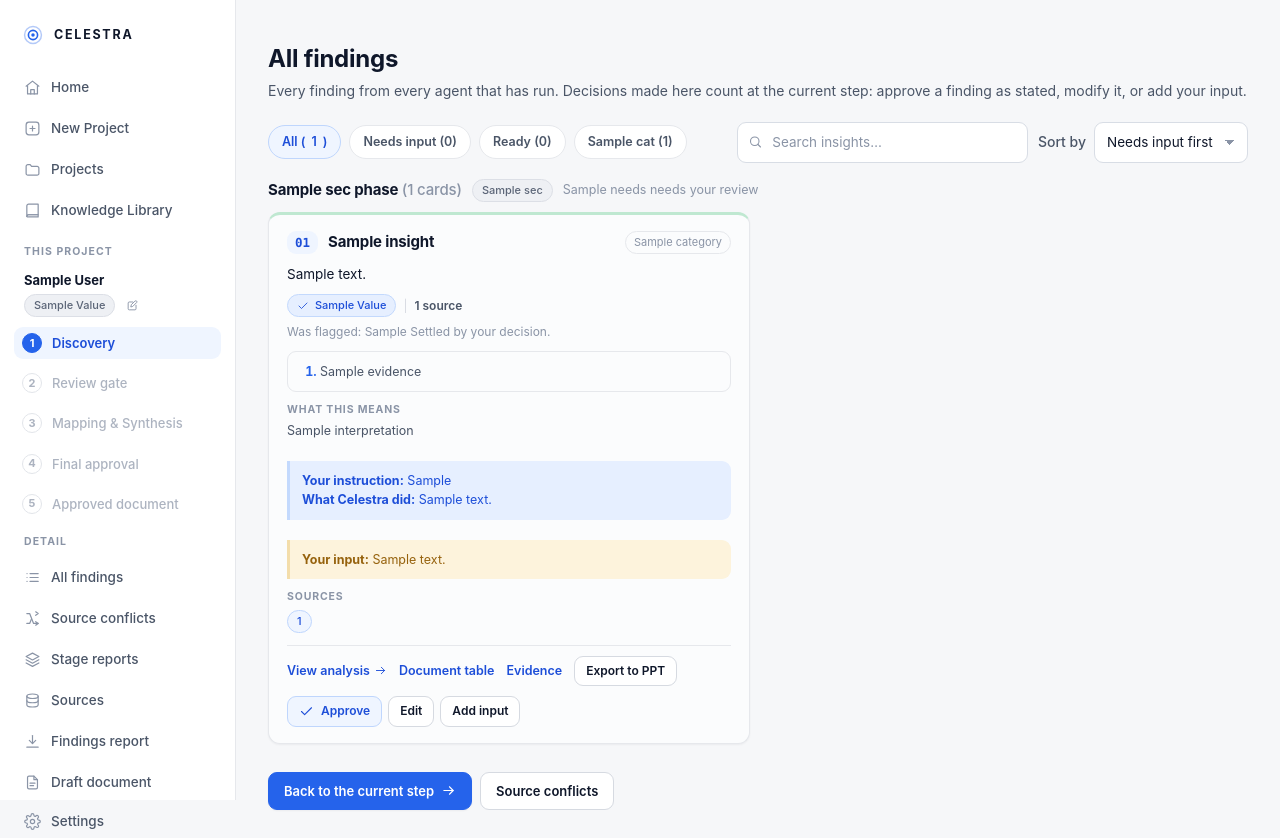
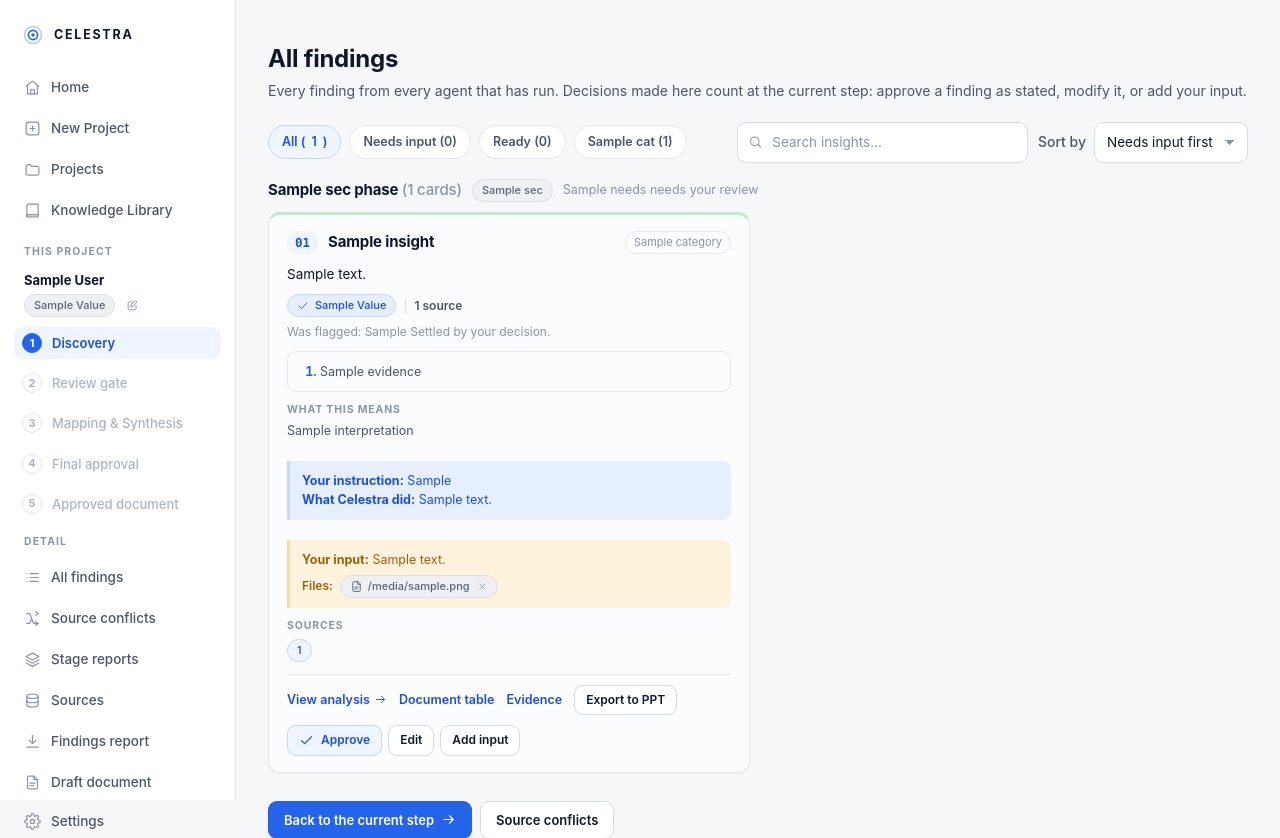
Before and after one commit to tomayu157-a11y/lot_claims_desk, a FastAPI app: template celestra/templates/insights.html in a window 1280 px wide. Shown: the top 838 px of the page. Run offline with FastAPI, Linux system fonts and the light colour scheme; the template is opened without the code that fills it: most values are stand-ins (such as "Sample title", 1, 10 or a date in 2020); some libraries are stand-ins or nearby versions.

Commit message:
feat: reviewer files as pills on the insight card, removable until locked

```diff
--- a/celestra/static/css/app.css
+++ b/celestra/static/css/app.css
@@ -366,6 +366,23 @@ hr { border: 0; border-top: 1px solid var(--border); margin: 26px 0; }
   color: var(--primary-text);
 }
 .chip-row { display: flex; flex-wrap: wrap; gap: 7px; align-items: center; }
+
+/* reviewer file pills */
+.chip-rose { background: var(--rose-soft); border-color: var(--rose-border); color: var(--rose-ink); }
+.chip-file { max-width: 100%; gap: 5px; }
+.chip-file-icon { display: inline-flex; flex: none; }
+.chip-file-icon .spinner { width: 11px; height: 11px; }
+.chip-file-name { overflow: hidden; text-overflow: ellipsis; min-width: 0; }
+.chip-file-x {
+  display: inline-flex; border: 0; background: none; padding: 0; margin-left: 2px;
+  color: inherit; opacity: .65; cursor: pointer;
+}
+.chip-file-x:hover, .chip-file-x:focus-visible { opacity: 1; }
+.chip-file.is-removing { opacity: .55; }
+.chip-file.is-removing .chip-file-name { text-decoration: line-through; }
+.chip-file.is-failed { border-color: var(--rose-ink); }
+.review-files { margin-top: 6px; }
+.review-files-label { font-size: 12px; font-weight: 600; }
 
 .tier {
   display: inline-flex; align-items: center;
--- a/celestra/static/js/app.js
+++ b/celestra/static/js/app.js
@@ -764,6 +764,8 @@
     on(document, 'click', '[data-action-url]', async function (ev, btn) {
       ev.preventDefault();
       if (btn.disabled) return;
+      var confirmText = btn.getAttribute('data-confirm');
+      if (confirmText && !window.confirm(confirmText)) return;
       var payload = payloadFor(btn);
       var required = btn.getAttribute('data-requires-field');
       if (required && !String(payload[required] || '').trim()) {
--- /dev/null
+++ b/celestra/templates/partials/file_pill.html
@@ -0,0 +1,31 @@
+{# ---------------------------------------------------------------------------
+   One attached reviewer file as a pill: a type icon, the first 50 characters
+   of the name, the full name and details on hover, and an optional remove.
+     remove_url  card pill: posts the removal (after a confirm) and swaps `swap`
+     local       dialog pill: the dialog script removes it when input is attached
+   --------------------------------------------------------------------------- #}
+{% from "partials/icons.html" import icon %}
+
+{% macro file_pill(f, remove_url='', swap='', local=false) -%}
+{%- set style = {'pdf': ('file-pdf', 'rose'), 'docx': ('file-word', 'blue'),
+                 'md': ('file-markdown', 'purple'), 'txt': ('file-text', 'slate')}.get(f.kind, ('file-text', 'slate')) -%}
+{%- set short = f.filename if f.filename | length <= 50 else f.filename[:50] ~ '…' -%}
+{%- set kb = [((f.size_bytes / 1024) | round(0, 'ceil')) | int, 1] | max -%}
+{%- set parts = [f.filename, f.kind | upper, kb ~ ' KB'] -%}
+{%- if f.pages_total -%}{%- set _ = parts.append(f.pages_read ~ ' of ' ~ f.pages_total ~ ' pages read') -%}{%- endif -%}
+{%- if f.truncated -%}{%- set _ = parts.append('cut at ~20k tokens') -%}{%- endif -%}
+{%- set detail = parts | join(' · ') -%}
+<span class="chip chip-sm chip-file chip-{{ style[1] }}" title="{{ detail }}"
+      data-file-id="{{ f.id }}" data-file-name="{{ f.filename }}"{% if local %} data-existing{% endif %}>
+  <span class="chip-file-icon" aria-hidden="true">{{ icon(style[0], 13) }}</span>
+  <span class="chip-file-name" aria-hidden="true">{{ short }}</span>
+  <span class="visually-hidden">{{ detail }}</span>
+  {%- if remove_url %}
+  <button type="button" class="chip-file-x" aria-label="Remove {{ f.filename }}"
+          data-action-url="{{ remove_url }}" data-swap="{{ swap }}"
+          data-confirm="Remove {{ short }} from this finding? Research that already used it isn't re-run.">{{ icon('x', 11) }}</button>
+  {%- elif local %}
+  <button type="button" class="chip-file-x" aria-label="Remove {{ f.filename }}" data-file-remove>{{ icon('x', 11) }}</button>
+  {%- endif %}
+</span>
+{%- endmacro %}
--- a/celestra/templates/partials/icons.html
+++ b/celestra/templates/partials/icons.html
@@ -25,6 +25,9 @@
   'info': '<circle cx="12" cy="12" r="9"/><path d="M12 11v5"/><path d="M12 7.8h.01"/>',
   'external': '<path d="M13.5 4.5H19.5V10.5"/><path d="M19.5 4.5 11 13"/><path d="M18.5 14.5v4a2 2 0 0 1-2 2h-11a2 2 0 0 1-2-2v-11a2 2 0 0 1 2-2h4"/>',
   'file-text': '<path d="M14 3H7a2 2 0 0 0-2 2v14a2 2 0 0 0 2 2h10a2 2 0 0 0 2-2V8Z"/><path d="M14 3v5h5"/><path d="M8.5 13h7"/><path d="M8.5 16.5h5"/>',
+  'file-pdf': '<path d="M14 3H7a2 2 0 0 0-2 2v14a2 2 0 0 0 2 2h10a2 2 0 0 0 2-2V8Z"/><path d="M14 3v5h5"/><path d="M9.5 18v-5h2a1.5 1.5 0 0 1 0 3h-2"/>',
+  'file-word': '<path d="M14 3H7a2 2 0 0 0-2 2v14a2 2 0 0 0 2 2h10a2 2 0 0 0 2-2V8Z"/><path d="M14 3v5h5"/><path d="m8.5 13 1.2 5 1.8-4 1.8 4 1.2-5"/>',
+  'file-markdown': '<path d="M14 3H7a2 2 0 0 0-2 2v14a2 2 0 0 0 2 2h10a2 2 0 0 0 2-2V8Z"/><path d="M14 3v5h5"/><path d="M8 18v-5l2 2.5 2-2.5v5"/><path d="M15.5 13v5"/><path d="m14 16.5 1.5 1.5 1.5-1.5"/>',
   'layers': '<path d="m12 3 9 4.8-9 4.8-9-4.8Z"/><path d="m3 12.4 9 4.8 9-4.8"/><path d="m3 16.9 9 4.8 9-4.8"/>',
   'chevron-right': '<path d="m9.5 5.5 6.5 6.5-6.5 6.5"/>',
   'arrow-right': '<path d="M4.5 12h15"/><path d="m13.5 6 6 6-6 6"/>',
--- a/celestra/templates/partials/insight_card.html
+++ b/celestra/templates/partials/insight_card.html
@@ -6,6 +6,7 @@
    --------------------------------------------------------------------------- #}
 {% from "partials/icons.html" import icon %}
 {% from "partials/macros.html" import source_name_chips, review_chip, enum_value %}
+{% from "partials/file_pill.html" import file_pill %}
 
 {%- set rid = (run.id if run is defined and run else insight.run_id) -%}
 {%- set conf = enum_value(insight.confidence) -%}
@@ -114,8 +115,20 @@
     {% if insight.revision_note %}<br><strong>What Celestra did:</strong> {{ insight.revision_note }}{% endif %}
   </div>
   {% endif %}
-  {% if insight.reviewer_input %}
-  <div class="review-note is-input"><strong>Your input:</strong> {{ insight.reviewer_input }}</div>
+  {% if insight.reviewer_input or insight.reviewer_files %}
+  <div class="review-note is-input">
+    {% if insight.reviewer_input %}<strong>Your input:</strong> {{ insight.reviewer_input }}{% endif %}
+    {% if insight.reviewer_files %}
+    <div class="chip-row review-files">
+      <span class="review-files-label">Files:</span>
+      {% for f in insight.reviewer_files %}
+      {{ file_pill(f,
+                   remove_url=('' if locked else '/runs/' ~ rid ~ '/insights/' ~ insight.id ~ '/files/' ~ f.id ~ '/remove'),
+                   swap="[data-insight-id='" ~ insight.id ~ "']") }}
+      {% endfor %}
+    </div>
+    {% endif %}
+  </div>
   {% endif %}
 
   {# -- 4. sources ---------------------------------------------------- #}
```
Also changed, not shown: tests/test_templates_render.py (+38 -2 lines).
